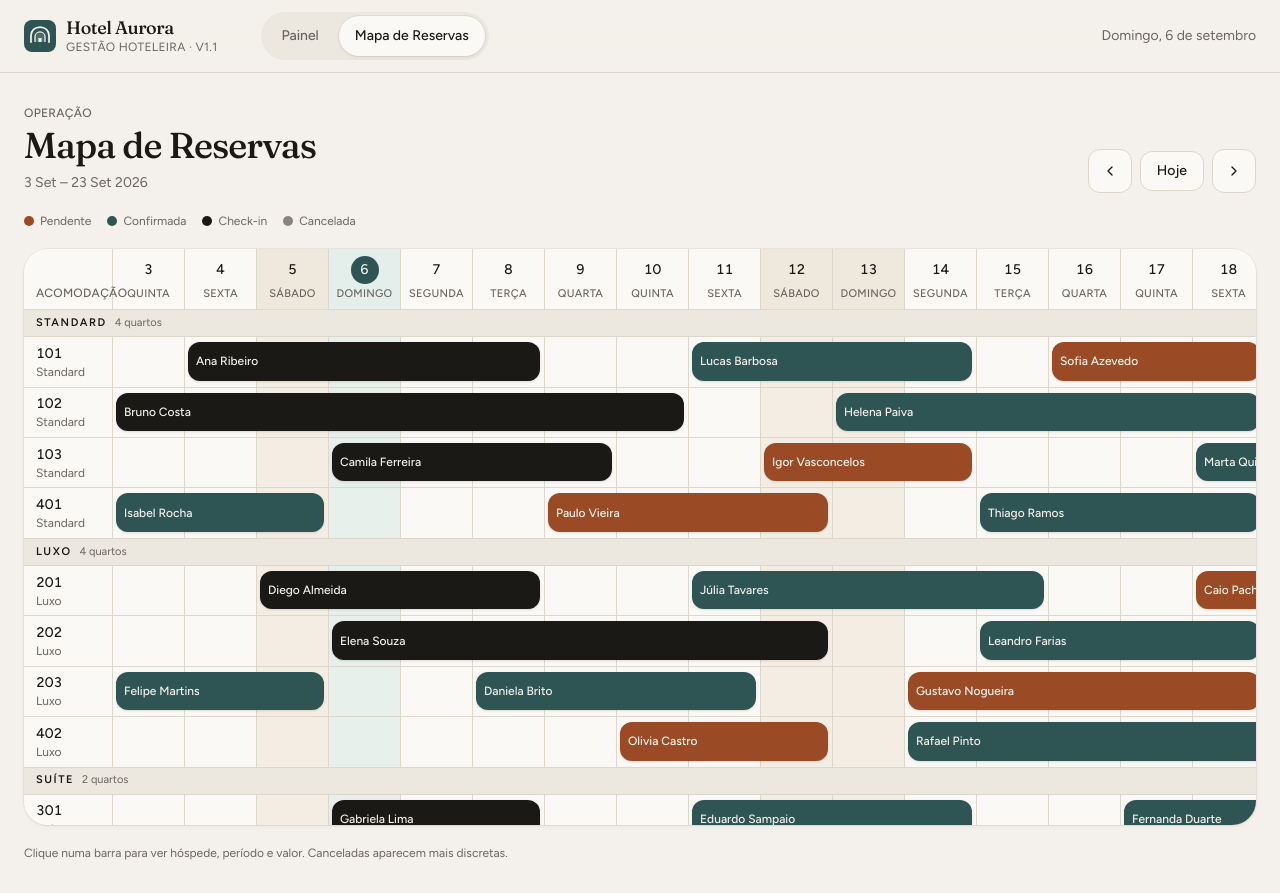
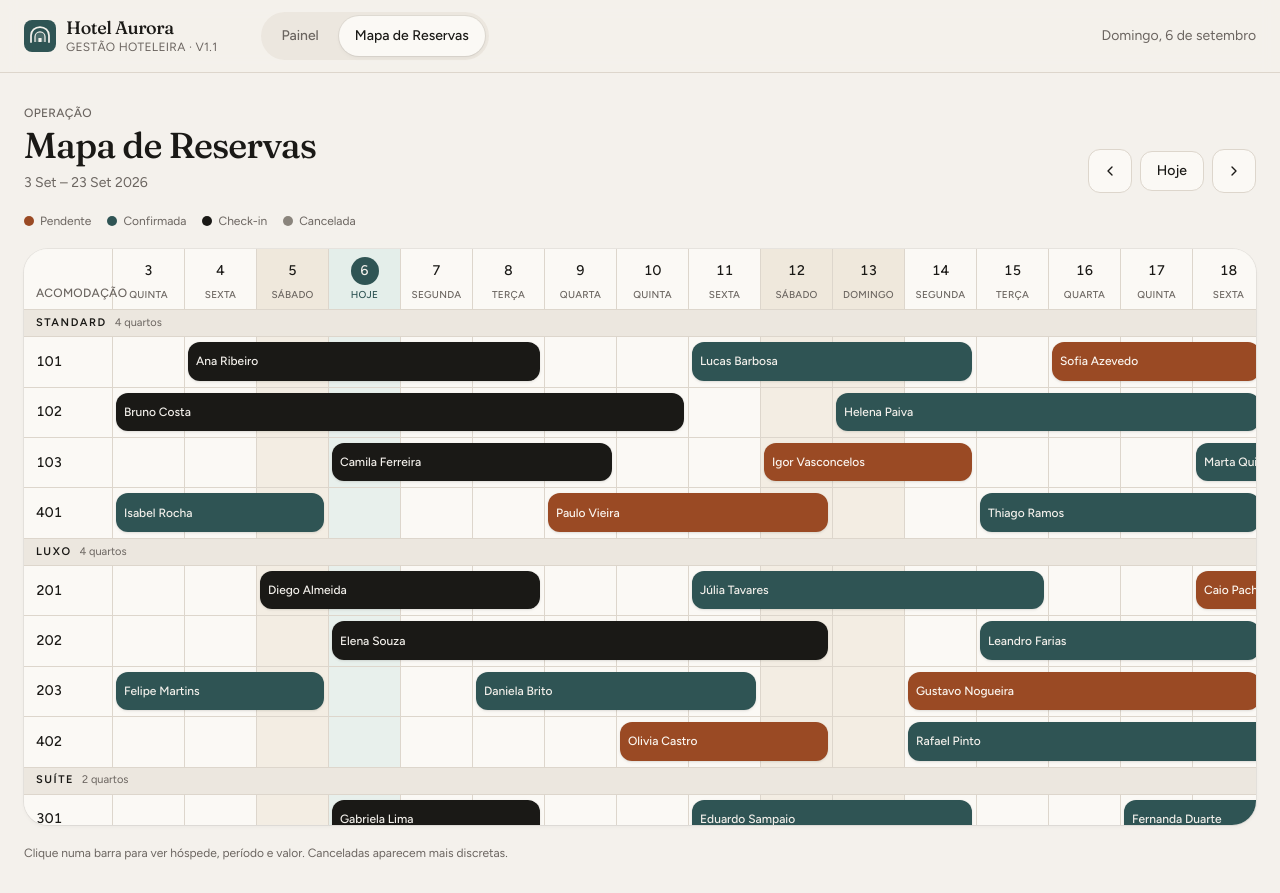
Before and after one commit to Rafaelmxz/pms-hotel, a React (Vite) app: page / in a window 1280 px wide. Both pictures are taken after a click on the button "Mapa de Reservas". Built offline with nearby package versions, Linux system fonts and the light colour scheme.

Commit message:
v1.1.1: compact room labels, hoje marker, empty period

```diff
--- a/src/features/reservations/Timeline.tsx
+++ b/src/features/reservations/Timeline.tsx
@@ -59,6 +59,10 @@ export function Timeline({
   const days = Array.from({ length: VISIBLE_DAYS }, (_, i) => addDays(start, i));
   const rangeEnd = addDays(start, VISIBLE_DAYS);
   const items = getReservationsOverlapping(start, rangeEnd);
+  const visibleCount = items.filter((reservation) => {
+    const { hidden } = barPlacement(reservation, start, VISIBLE_DAYS);
+    return !hidden;
+  }).length;
   const rows = buildRows();
   const rowTracks = rows
     .map((row) => (row.kind === "group" ? "var(--timeline-group)" : "var(--timeline-row)"))
@@ -99,8 +103,13 @@ export function Timeline({
                 >
                   {format(day, "d")}
                 </span>
-                <span className="mt-0.5 text-[11px] font-medium tracking-wide text-muted-foreground uppercase">
-                  {format(day, "EEE", { locale: ptBR }).replace(".", "")}
+                <span
+                  className={cn(
+                    "mt-0.5 text-[10px] font-medium tracking-wide uppercase",
+                    today ? "text-primary" : "text-muted-foreground",
+                  )}
+                >
+                  {today ? "hoje" : format(day, "EEE", { locale: ptBR }).replace(".", "")}
                 </span>
               </div>
             );
@@ -135,9 +144,8 @@ export function Timeline({
                   className="sticky left-0 z-20 flex flex-col justify-center border-t border-border bg-card px-3"
                   style={{ gridColumn: 1, gridRow }}
                 >
-                  <span className="text-sm font-medium tabular-nums">{row.room.number}</span>
-                  <span className="hidden truncate text-xs whitespace-nowrap text-muted-foreground sm:block">
-                    {row.room.type}
+                  <span className="text-sm font-medium tabular-nums whitespace-nowrap">
+                    {row.room.number}
                   </span>
                 </div>
                 {days.map((day, dayIndex) => (
@@ -184,6 +192,11 @@ export function Timeline({
             );
           })}
         </div>
+        {visibleCount === 0 ? (
+          <p className="border-t border-border bg-card px-4 py-3 text-sm text-muted-foreground">
+            Nenhuma reserva neste período. Use Hoje ou avance as semanas.
+          </p>
+        ) : null}
       </div>
     </div>
   );
```
